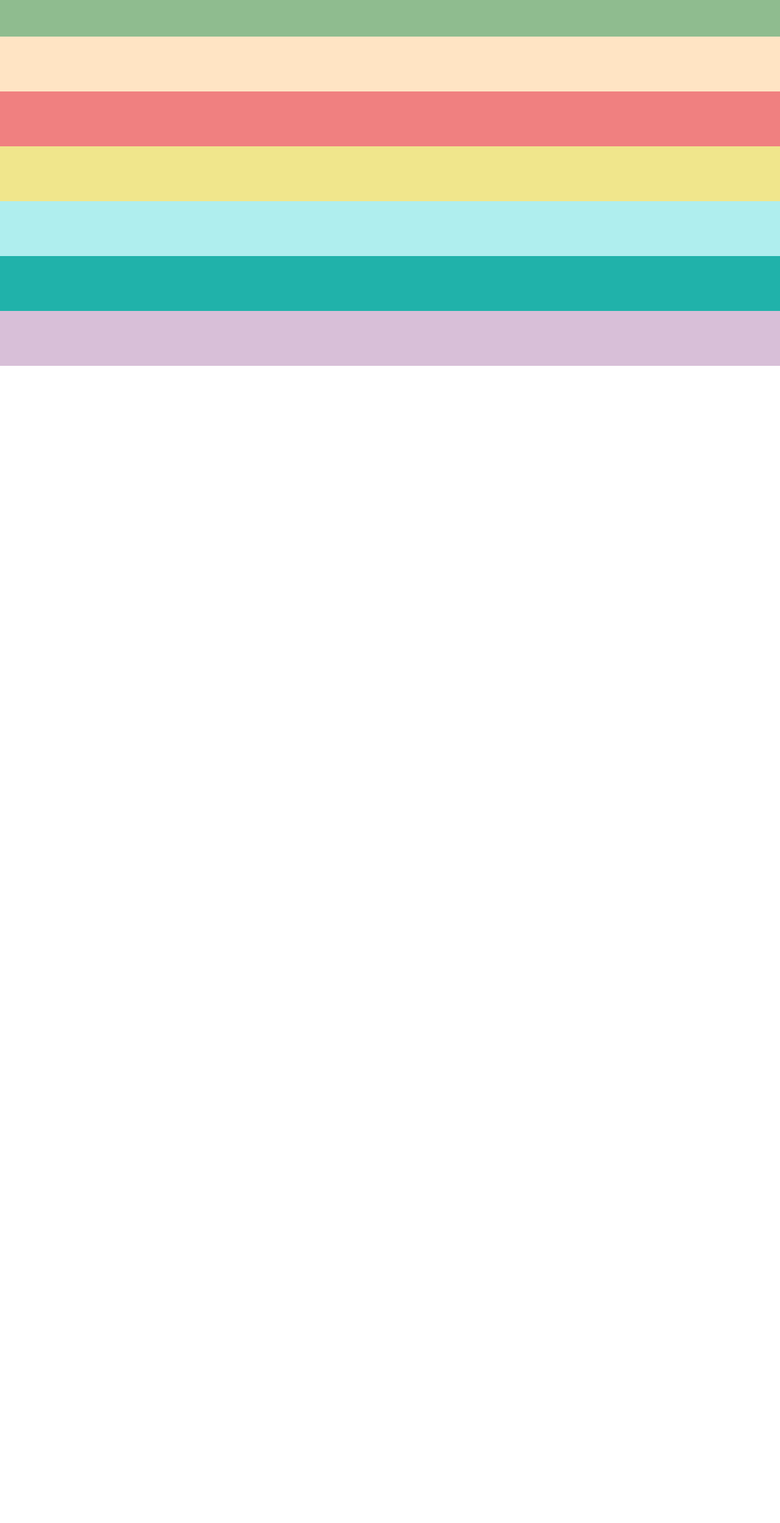
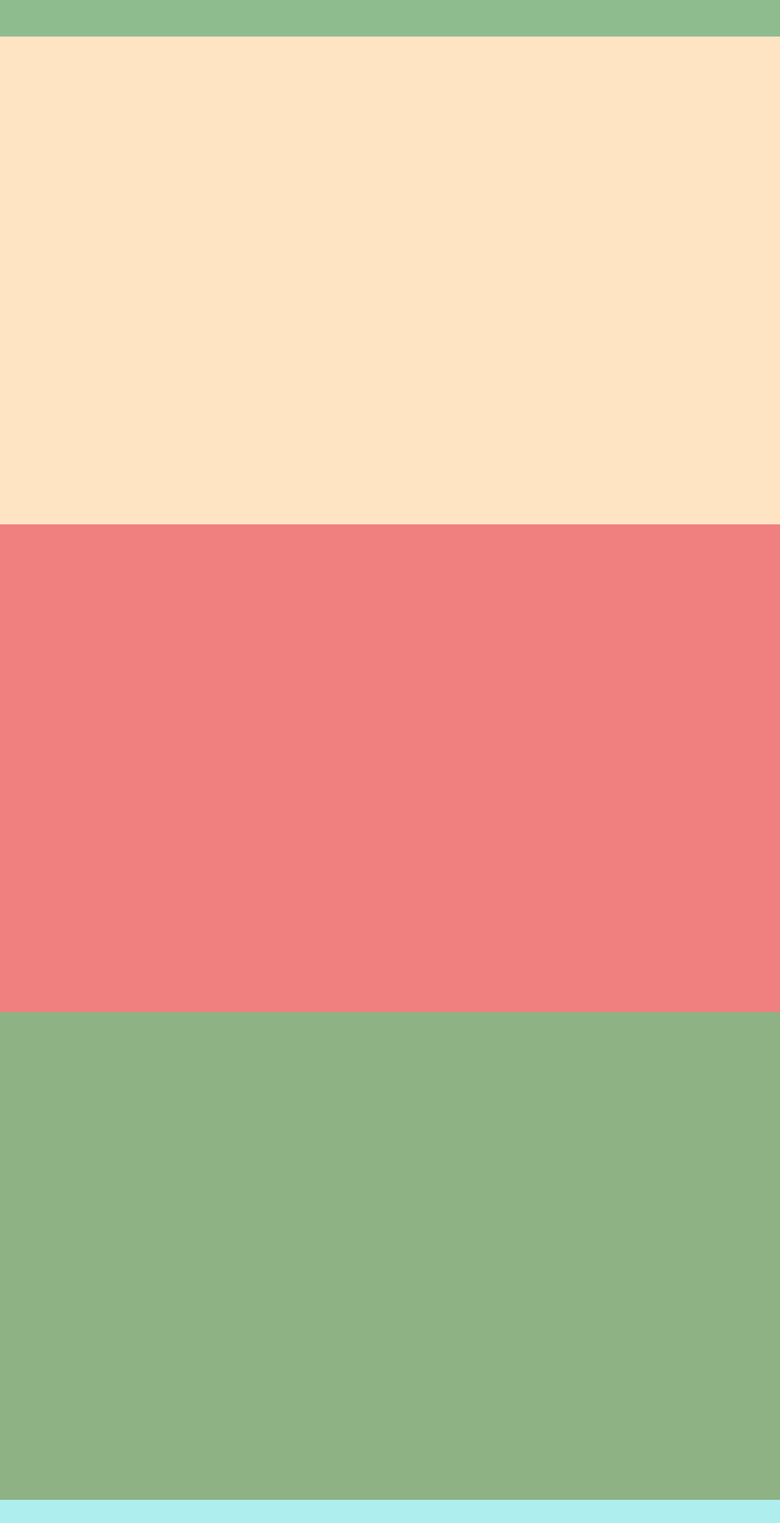
Before and after one commit to AnnaBoldyreva/portfolio, a React (Create React App) app: page / in a window 1280 px wide. Shown: the top 2498 px of the page at 61% size. Before the commit the page ends 800 px from the top, so only its background shows below. Built offline with nearby package versions, Linux system fonts and the light colour scheme.

Commit message:
recreate component Works to projects & change height with vh

```diff
--- a/src/App.js
+++ b/src/App.js
@@ -3,10 +3,11 @@ import './App.css';
 import Header from "./Header";
 import Greeting from "./Greeting";
 import Skills from "./Skills";
-import Works from "./Works";
+
 import Offer from "./Offer";
 import Contact from "./Contact";
 import Footer from "./Footer";
+import Projects from "./Projects";
 
 function App() {
   return (
@@ -15,7 +16,7 @@ function App() {
         <Header/>
         <Greeting/>
         <Skills/>
-        <Works/>
+        <Projects/>
         <Offer/>
         <Contact/>
         <Footer/>
--- a/src/Contact.module.css
+++ b/src/Contact.module.css
@@ -1,4 +1,4 @@
 .contact {
-height: 90px;
-   background-color: lightseagreen;
+height: 100vh;
+   background-color: #99a2b2;
 }
--- a/src/Footer.module.css
+++ b/src/Footer.module.css
@@ -1,4 +1,4 @@
 .footer {
-height: 90px;
-   background-color: thistle;
+height: 100vh;
+   background-color: #b29db2;
 }
--- a/src/Greeting.module.css
+++ b/src/Greeting.module.css
@@ -1,4 +1,4 @@
 .greeting {
-height: 90px;
+    height: 100vh;
     background-color: bisque;
 }
--- a/src/Offer.module.css
+++ b/src/Offer.module.css
@@ -1,4 +1,4 @@
 .offer {
-height: 90px;
+height: 100vh;
  background-color: paleturquoise;
 }
--- /dev/null
+++ b/src/Projects.js
@@ -0,0 +1,12 @@
+import React from 'react';
+import styles from  './Projects.module.css';
+
+function Projects() {
+  return (
+    <div className={styles.projects}>
+
+    </div>
+  );
+}
+
+export default Projects;
--- /dev/null
+++ b/src/Projects.module.css
@@ -0,0 +1,4 @@
+.projects {
+height: 100vh;
+ background-color: #8eb284;
+}
--- a/src/Skills.module.css
+++ b/src/Skills.module.css
@@ -1,4 +1,4 @@
 .skills {
-height: 90px;
+height: 100vh;
   background-color: lightcoral;
 }
--- a/src/Works.js
+++ /dev/null
@@ -1,12 +0,0 @@
-import React from 'react';
-import styles from  './Works.module.css';
-
-function Works() {
-  return (
-    <div className={styles.works}>
-
-    </div>
-  );
-}
-
-export default Works;
--- a/src/Works.module.css
+++ /dev/null
@@ -1,4 +0,0 @@
-.works {
-height: 90px;
-  background-color: khaki;
-}
```
